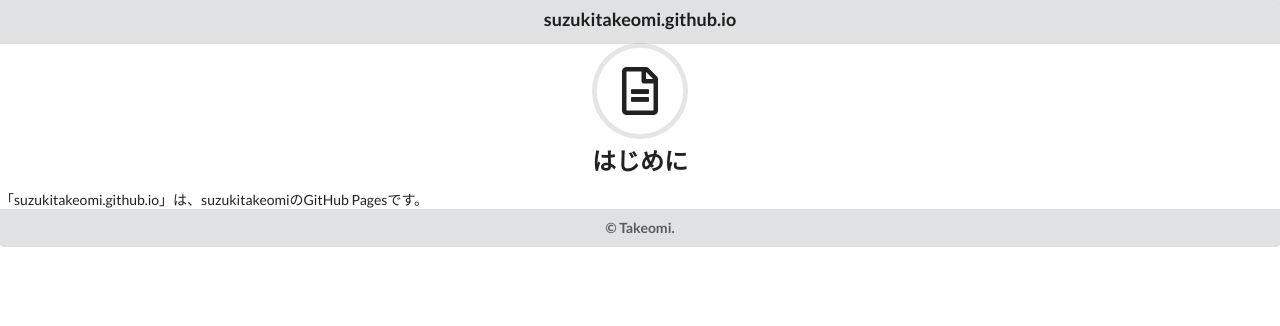
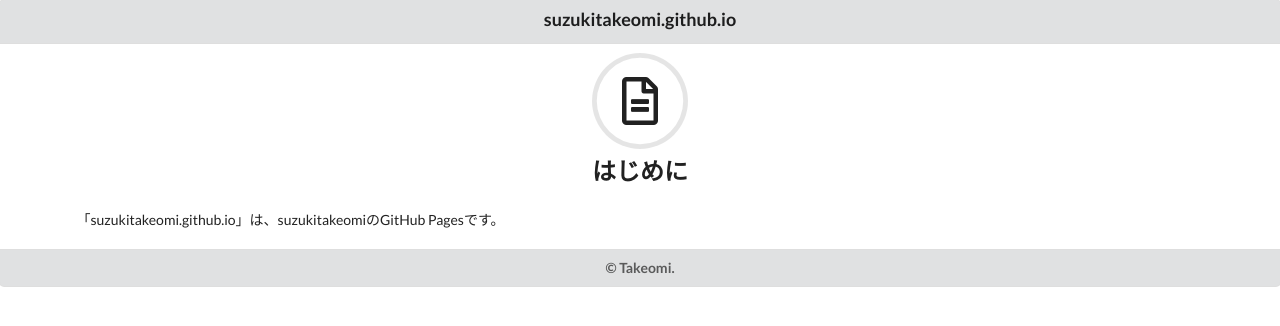
Before and after one commit to suzukitakeomi/suzukitakeomi.github.io, a plain HTML site: page docs/index.html in a window 1280 px wide. Drawn offline with nearby package versions, Linux system fonts and the light colour scheme.

Commit message:
Update index.html

```diff
--- a/docs/index.html
+++ b/docs/index.html
@@ -25,12 +25,14 @@
 </head>
 <body>
 <a href="https://suzukitakeomi.github.io/" class="ui top attached button"><h1 class="ui medium header">suzukitakeomi.github.io</h1></a>
-<div id="contents">
+<div class="ui container" style="padding:10px 0px">
 	<h2 class="ui center aligned icon header">
 		<i class="circular file alternate outline icon"></i>
 		はじめに
 	</h2>
-	<p>「suzukitakeomi.github.io」は、suzukitakeomiのGitHub Pagesです。</p>
+	<div class="ui container" style="padding:10px 0px">
+		<p>「suzukitakeomi.github.io」は、suzukitakeomiのGitHub Pagesです。</p>
+	</div>
 </div>
 <a href="https://takeomi.jp/" class="ui bottom attached button">&copy; Takeomi.</a>
 </body>
```
